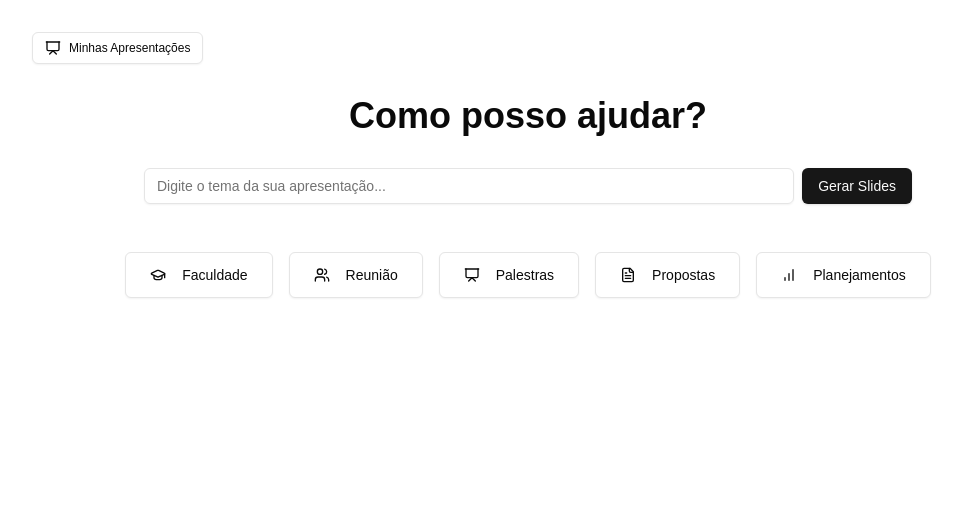
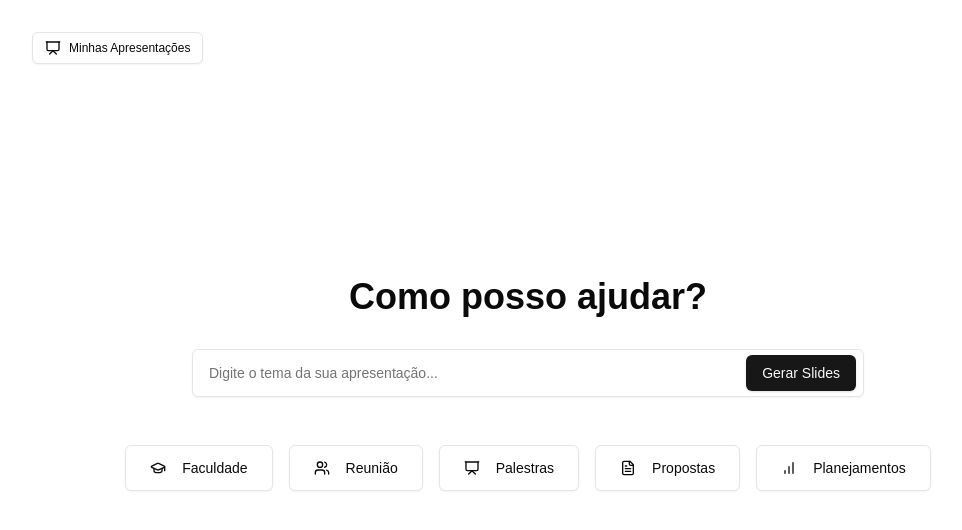
Before and after one commit to DaviRizzo/slide-generation-app, a Next.js app: page / in a window 1280 px wide. Shown: the top 530 px of the page, without its empty margins (112-1074 px from the left). Built offline with nearby package versions, Linux system fonts and the light colour scheme; no server answers.

Commit message:
Correções no Card de Edição + Baixar em pptx + Centralizar Div Prompt

```diff
--- a/app/editor/page.tsx
+++ b/app/editor/page.tsx
@@ -18,12 +18,11 @@ import Link from "next/link"
 import {
   DndContext,
   closestCenter,
-  KeyboardSensor,
   PointerSensor,
   useSensor,
   useSensors,
 } from "@dnd-kit/core"
-import { arrayMove, SortableContext, sortableKeyboardCoordinates, rectSortingStrategy } from "@dnd-kit/sortable"
+import { arrayMove, SortableContext, rectSortingStrategy } from "@dnd-kit/sortable"
 
 interface Slide {
   id: number
@@ -130,10 +129,7 @@ export default function EditorPage() {
       activationConstraint: {
         distance: 8,
       },
-    }),
-    useSensor(KeyboardSensor, {
-      coordinateGetter: sortableKeyboardCoordinates,
-    }),
+    })
   )
 
   const handleDragEnd = (event: DragEndEvent) => {
--- a/app/page.tsx
+++ b/app/page.tsx
@@ -38,7 +38,7 @@ export default function HomePage() {
     <Layout>
       <div className="container mx-auto px-4 py-8 max-w-5xl">
         {/* Alinhar botão de apresentação e ícone do usuário */}
-        <div className="flex justify-between items-center mb-8">
+        <div className="flex justify-between items-center">
           <Button variant="outline" size="sm" asChild>
             <Link href="/presentations" className="flex items-center gap-2">
               <Presentation className="h-4 w-4" />
@@ -50,22 +50,24 @@ export default function HomePage() {
           </div>
         </div>
 
+        <div className="h-[calc(100vh-160px)] flex flex-col items-center justify-center">
           <h2 className="text-4xl font-bold text-center mb-8">Como posso ajudar?</h2>
-        <form onSubmit={handlePromptSubmit} className="max-w-3xl mx-auto mb-12">
-          <div className="flex gap-2">
+
+          <form onSubmit={handlePromptSubmit} className="w-full max-w-2xl mb-12">
+            <div className="relative">
               <Input
                 type="text"
                 placeholder="Digite o tema da sua apresentação..."
                 value={prompt}
                 onChange={(e) => setPrompt(e.target.value)}
+                className="h-12 pl-4 pr-24 text-lg"
               />
-            <Button type="submit">
+              <Button type="submit" className="absolute right-2 top-1/2 -translate-y-1/2">
                 Gerar Slides
               </Button>
             </div>
           </form>
 
-        {/* Botões de categorias */}
           <div className="flex flex-wrap justify-center gap-4">
             <Button variant="outline" className="h-auto py-3 px-6">
               <GraduationCap className="mr-2 h-5 w-5" />
@@ -88,6 +90,7 @@ export default function HomePage() {
               Planejamentos
             </Button>
           </div>
+        </div>
 
         {/* Modal de autenticação */}
         <Dialog open={showAuthDialog} onOpenChange={setShowAuthDialog}>
--- a/app/preview/page.tsx
+++ b/app/preview/page.tsx
@@ -13,22 +13,26 @@ const platforms = [
   {
     name: "Google Slides",
     icon: "/logos/google_slides.svg",
-    color: "transparent"
+    color: "transparent",
+    action: (id: string) => window.open(`https://docs.google.com/presentation/d/${id}/edit`, '_blank')
   },
   {
     name: "Canva",
     icon: "/logos/canva.svg",
-    color: "transparent"
+    color: "transparent",
+    action: () => {} // Implementação futura
   },
   {
     name: "PowerPoint",
     icon: "/logos/powerpoint.svg",
-    color: "transparent"
+    color: "transparent",
+    action: (id: string) => window.open(`https://docs.google.com/presentation/d/${id}/export/pptx`, '_blank')
   },
   {
     name: "Download",
     icon: "/placeholder.svg",
-    color: "bg-black"
+    color: "bg-black",
+    action: () => {} // Implementação futura
   },
 ]
 
@@ -159,8 +163,8 @@ export default function PreviewPage() {
                 <Button
                   key={platform.name}
                   onClick={() => {
-                    if (platform.name === "Google Slides" && presentationId) {
-                      window.open(`https://docs.google.com/presentation/d/${presentationId}/edit`, '_blank')
+                    if (presentationId && platform.action) {
+                      platform.action(presentationId)
                     }
                   }}
                   className={`w-12 h-12 p-0 rounded-full ${platform.color} flex items-center justify-center hover:opacity-90 transition-opacity`}
```
Lines whose indentation alone changed are shown as unchanged.
